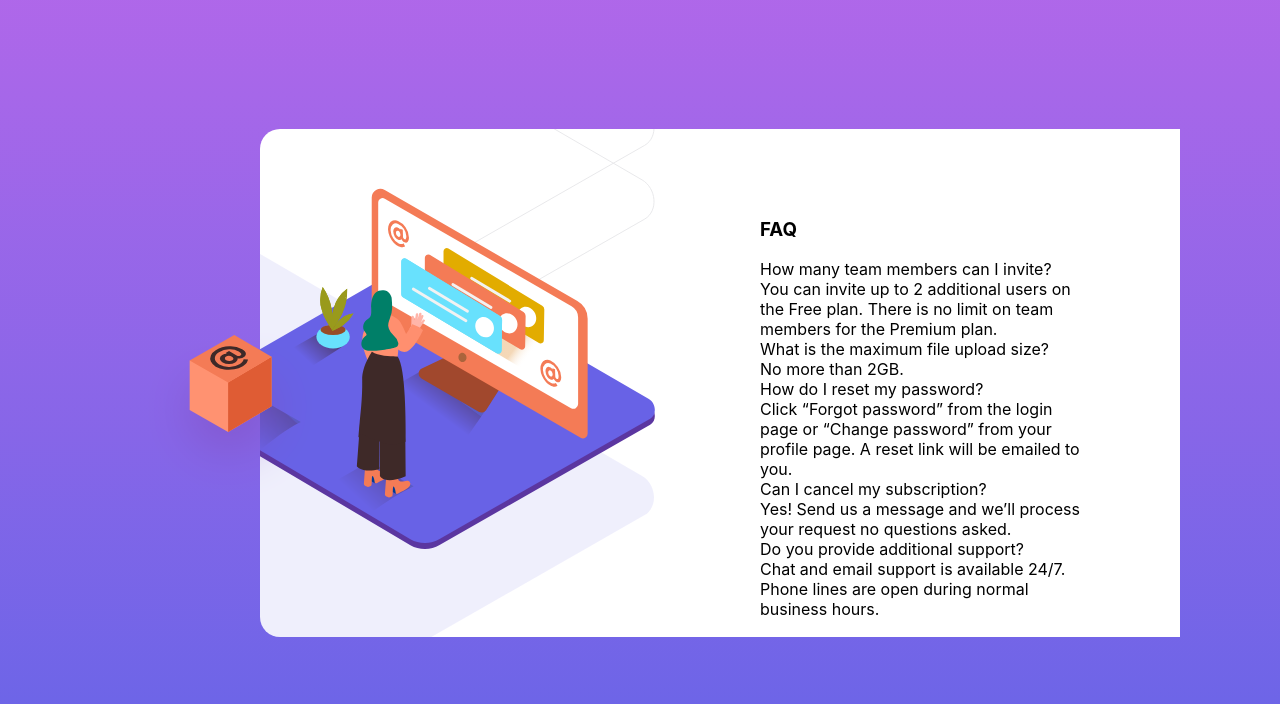
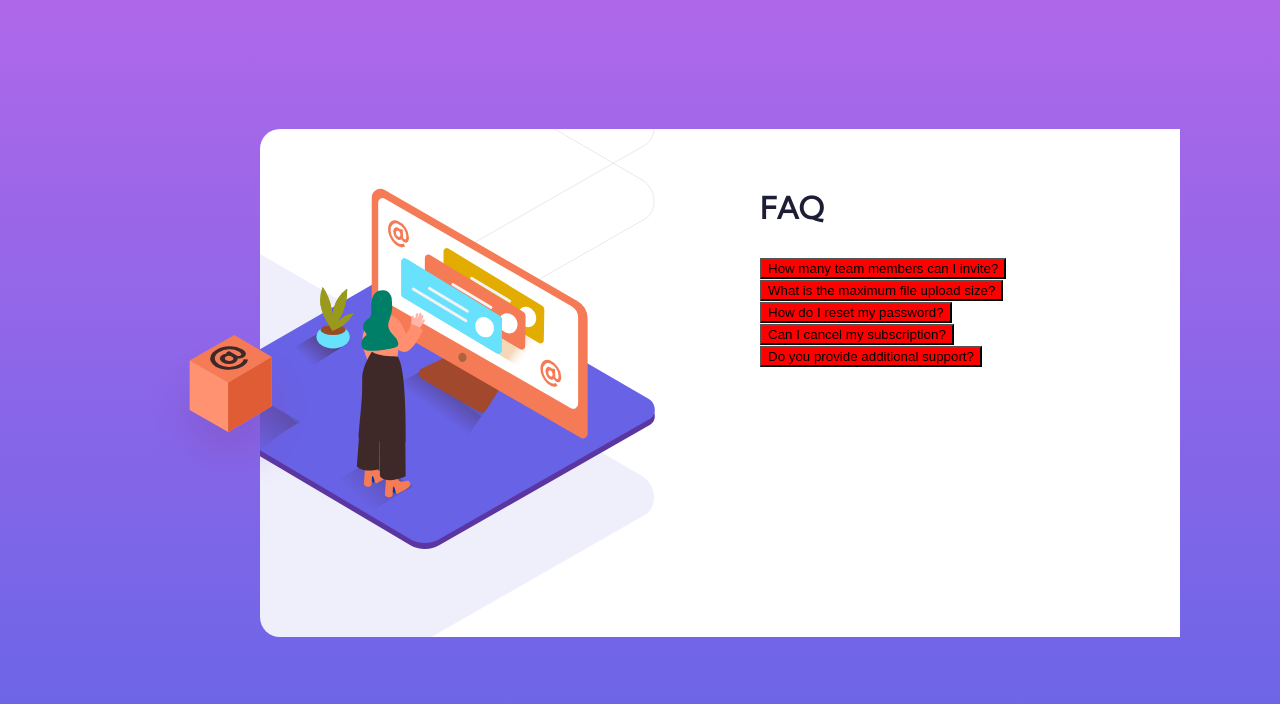
Before and after one commit to Generalkhun/fm-faq-accordian-card, a Next.js app in the folder client/: page / in a window 1280 px wide. Shown: the top 704 px of the page. Built offline with nearby package versions, Linux system fonts and the light colour scheme.

Commit message:
Add accordian main functionalities

```diff
--- /dev/null
+++ b/client/components/AccordianInfo/accordian.module.css
@@ -0,0 +1,3 @@
+.accordion{
+    background-color: red;
+}
--- a/client/components/AccordianInfo/index.tsx
+++ b/client/components/AccordianInfo/index.tsx
@@ -1,15 +1,18 @@
 import React from 'react'
 import { AccordianInfoType } from '../../types/accordian-data'
+import styles from './accordian.module.css'
 
 interface Props {
-    accordianInfo:AccordianInfoType
+    accordianInfo: AccordianInfoType,
+    isExpanded: boolean,
+    onExpandAccordian: (id: number) => void
 }
 
-export const AccordianInfo = ({accordianInfo}: Props) => {
+export const AccordianInfo = ({ accordianInfo, isExpanded, onExpandAccordian }: Props) => {
     return (
         <div>
-            <div>{accordianInfo.title}</div>
-            <div>{accordianInfo.content}</div>
+            <button onClick={() => onExpandAccordian(accordianInfo.id)} className={styles.accordion}>{accordianInfo.title}</button>
+            {isExpanded && <div>{accordianInfo.content}</div>}
         </div>
     )
 }
--- a/client/data/accordian.mocking.ts
+++ b/client/data/accordian.mocking.ts
@@ -1,23 +1,28 @@
-import { AccordianInfo } from "../types/accordian-data";
+import { AccordianInfoType } from "../types/accordian-data";
 
-export const mockAddordianData:AccordianInfo[] = [
+export const mockAddordianData:AccordianInfoType[] = [
     {
+        id:1,
         title: 'How many team members can I invite?',
         content: 'You can invite up to 2 additional users on the Free plan. There is no limit on team members for the Premium plan.'
     },
     {
+        id:2,
         title: 'What is the maximum file upload size?',
         content: 'No more than 2GB.'
     },
     {
+        id:3,
         title: 'How do I reset my password?',
         content: 'Click “Forgot password” from the login page or “Change password” from your profile page. A reset link will be emailed to you.'
     },
     {
+        id:4,
         title: 'Can I cancel my subscription?',
         content: 'Yes! Send us a message and we’ll process your request no questions asked.'
     },
     {
+        id:5,
         title: 'Do you provide additional support?',
         content: 'Chat and email support is available 24/7. Phone lines are open during normal business hours.'
     },
--- /dev/null
+++ b/client/hooks/useAccordians.tsx
@@ -0,0 +1,25 @@
+import React, { useState } from 'react'
+import { AccordianInfoType } from '../types/accordian-data'
+
+interface Props {
+    //accordianInfo: AccordianInfoType[],
+}
+
+const useAccordians = () => {
+    const [expandedAcocrdianIndex, setExpandedAcocrdianIndex] = useState<number>(0)
+
+    const onExpandAccordian = (id:number) => {
+        const selectedExpandedAccordianId = id
+        if (expandedAcocrdianIndex === selectedExpandedAccordianId) {
+            setExpandedAcocrdianIndex(0)
+            return
+        }
+        setExpandedAcocrdianIndex(selectedExpandedAccordianId)
+    }
+    return ({
+        expandedAcocrdianIndex,
+        onExpandAccordian
+    })
+}
+
+export default useAccordians
--- a/client/package.json
+++ b/client/package.json
@@ -5,7 +5,8 @@
     "dev": "next dev",
     "build": "next build",
     "start": "next start",
-    "lint": "next lint"
+    "lint": "next lint",
+    "test": "jest --watch"
   },
   "dependencies": {
     "@emotion/server": "^11.4.0",
--- a/client/pages/index.module.css
+++ b/client/pages/index.module.css
@@ -36,8 +36,15 @@
 .contentWrapper {
     width:460px;
     background-color: white;
-    padding-top: 70px;
+    padding-top: 30px;
     padding-bottom: 70px;
     padding-right: 95px;
     padding-left: 40px;
 }
+
+.faqTitle {
+    font-family: Kumbh Sans;
+    font-weight: 700;
+    font-size: 30px;
+    color: hsl(238, 29%, 16%);
+}
--- a/client/pages/index.tsx
+++ b/client/pages/index.tsx
@@ -5,10 +5,14 @@
 import { AccordianInfoType } from '../types/accordian-data'
 import { AccordianInfo } from '../components/AccordianInfo'
 import styles from './index.module.css'
+import useAccordians from '../hooks/useAccordians'
 
 const Home: NextPage = () => {
+
   const [accordianInfoList, setAccordianInfoList] = useState<AccordianInfoType[]>()
+  const { expandedAcocrdianIndex, onExpandAccordian } = useAccordians()
   useEffect(() => {
+    // fetch accordian data
     setAccordianInfoList(mockAddordianData)
   }, [])
   return (
@@ -16,9 +20,15 @@
       <div className={styles.outerCard}>
         <div className={styles.contentWrapper}>
           <div>
-            <h3>FAQ</h3>
-            {accordianInfoList?.map((accordianInfo, index) =>
-              <AccordianInfo key={index} accordianInfo={accordianInfo} />
+            <p className={styles.faqTitle}>FAQ</p>
+            {accordianInfoList?.map((accordianInfo, index) => (
+              <AccordianInfo
+              key={index}
+              accordianInfo={accordianInfo}
+              isExpanded={accordianInfo.id === expandedAcocrdianIndex}
+              onExpandAccordian={onExpandAccordian}
+            />
+            )
             )}
           </div>
         </div>
--- a/client/styles/globals.css
+++ b/client/styles/globals.css
@@ -1,9 +1,11 @@
+@import url('https://fonts.googleapis.com/css?family=Kumbh+Sans&display=swap');
+
 html,
 body {
   padding: 0;
   margin: 0;
   font-family: -apple-system, BlinkMacSystemFont, Segoe UI, Roboto, Oxygen,
-    Ubuntu, Cantarell, Fira Sans, Droid Sans, Helvetica Neue, sans-serif;
+    Ubuntu, Cantarell, Fira Sans, Droid Sans, Helvetica Neue, sans-serif, Kumbh Sans;
 }
 
 a {
--- a/client/types/accordian-data.ts
+++ b/client/types/accordian-data.ts
@@ -1,5 +1,6 @@
 
 export type AccordianInfoType = {
+    id:number;
     title: string;
-    content: string
+    content: string;
 }
```
Also changed, not shown: 2 other files (tests, documents, lock files or other folders).
